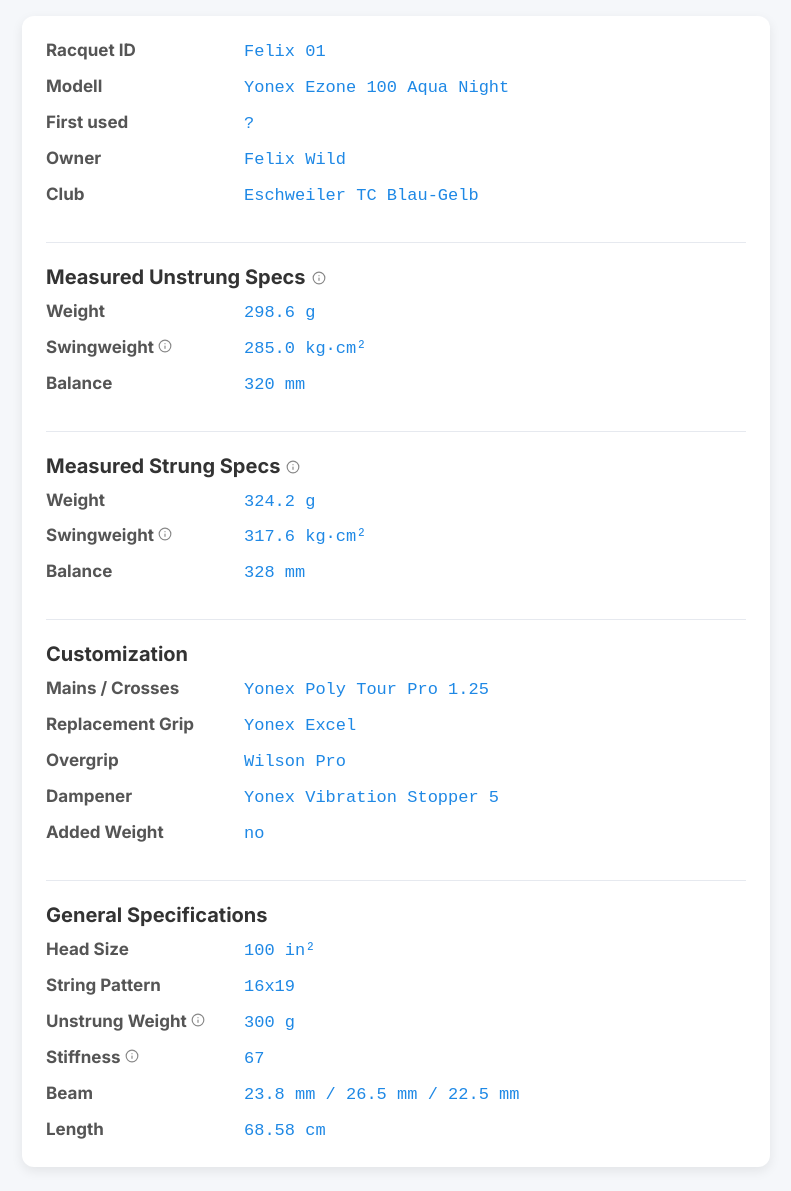
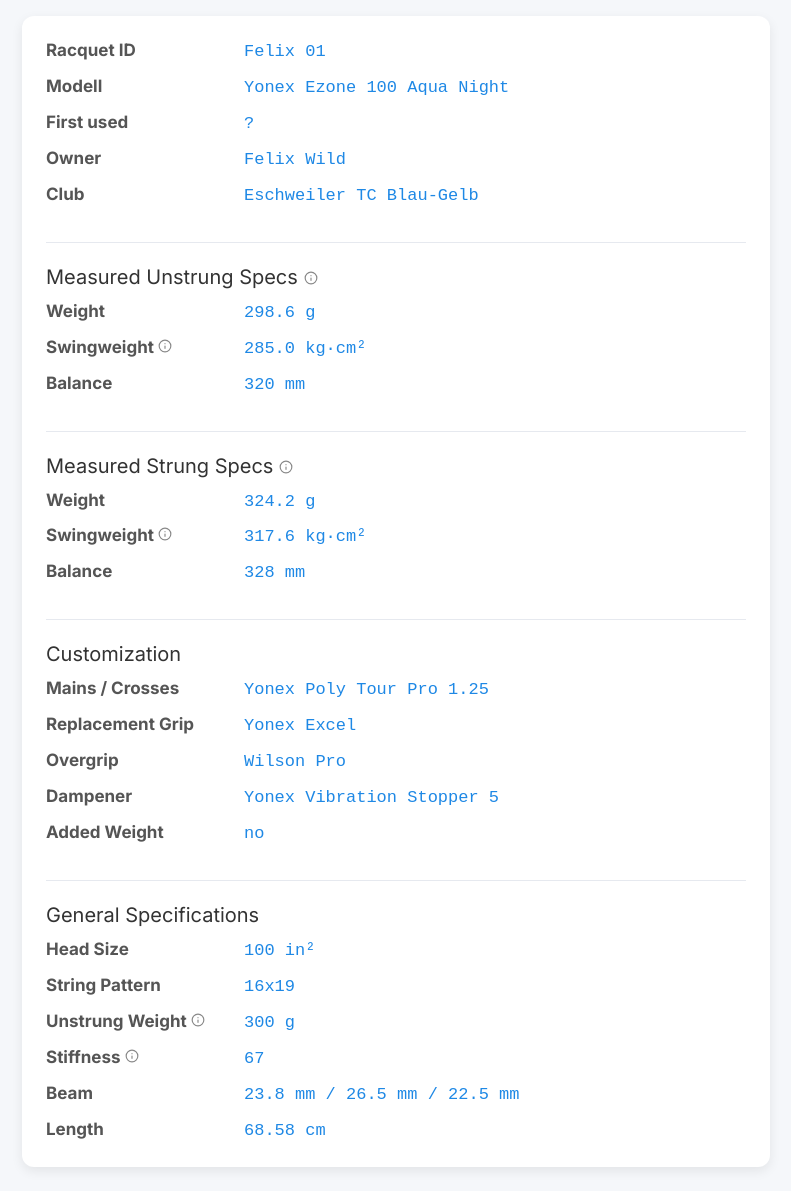
Before and after one commit to stringsmatter/Info, a Jekyll site: the page built from FW01/index.html, in a window 1280 px wide. Shown: the whole page, without its empty margins (244-1035 px from the left). Built offline with Jekyll 4.4.1, drawn with Linux system fonts in a browser that asks for light colours.

Commit message:
Update racquet.html

```diff
--- a/_layouts/racquet.html
+++ b/_layouts/racquet.html
@@ -17,7 +17,7 @@
   <link href="https://fonts.googleapis.com/css2?family=Inter:wght@300;400;700&display=swap" rel="stylesheet"/>
   <link rel="stylesheet" href="{{ '/assets/style.css' | relative_url }}"/>
 
-  <!-- ✅ Design Overrides (nur Layout/Optik) -->
+  <!-- Design Overrides (nur Layout/Optik) -->
   <style>
     body{ padding-top: 16px !important; }
     @media (max-width: 600px){ body{ padding-top: 12px !important; } }
@@ -50,6 +50,10 @@
       border-left: none !important;
       padding-left: 0 !important;
       margin: 0 0 12px 0;
+    }
+
+    .spec-card section h2{
+      font-weight: 500;
     }
 
     .spec-card{
```
